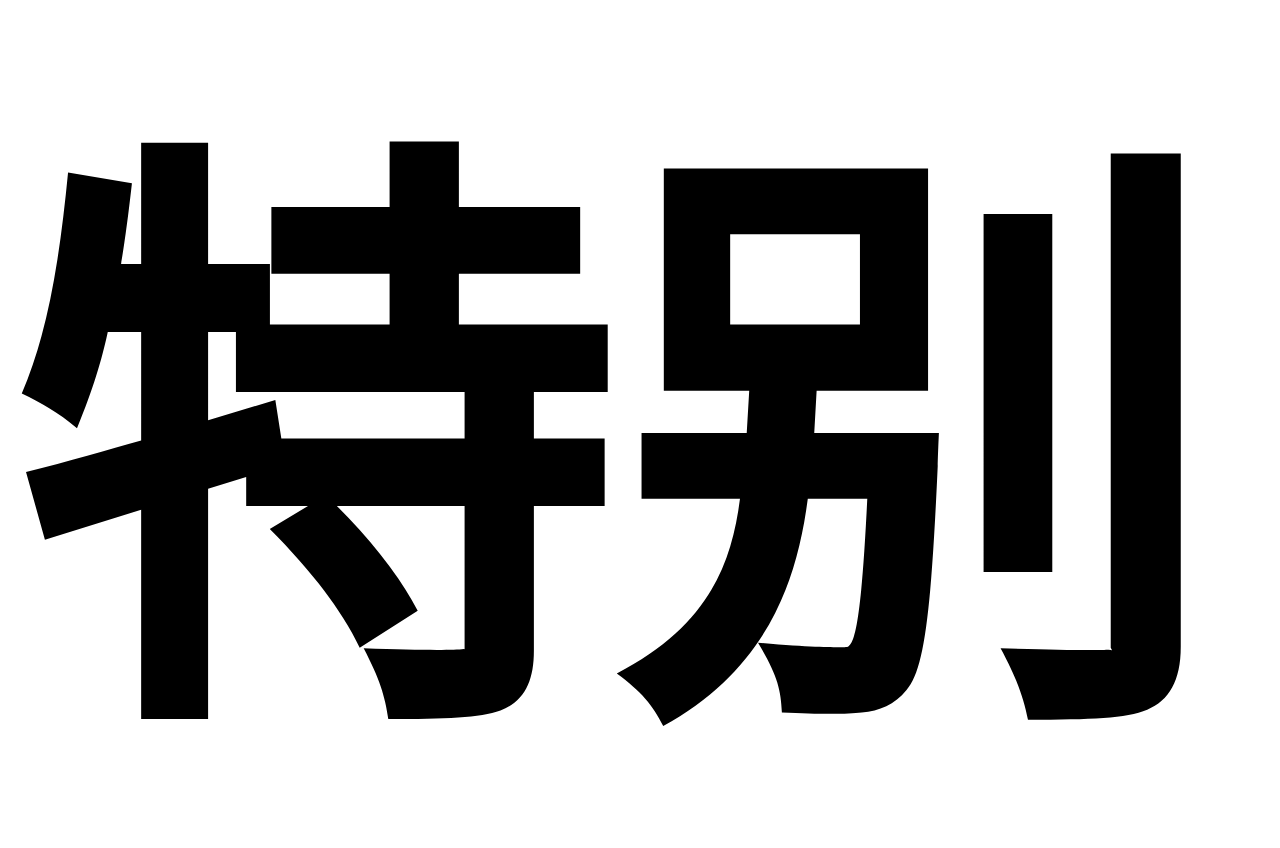
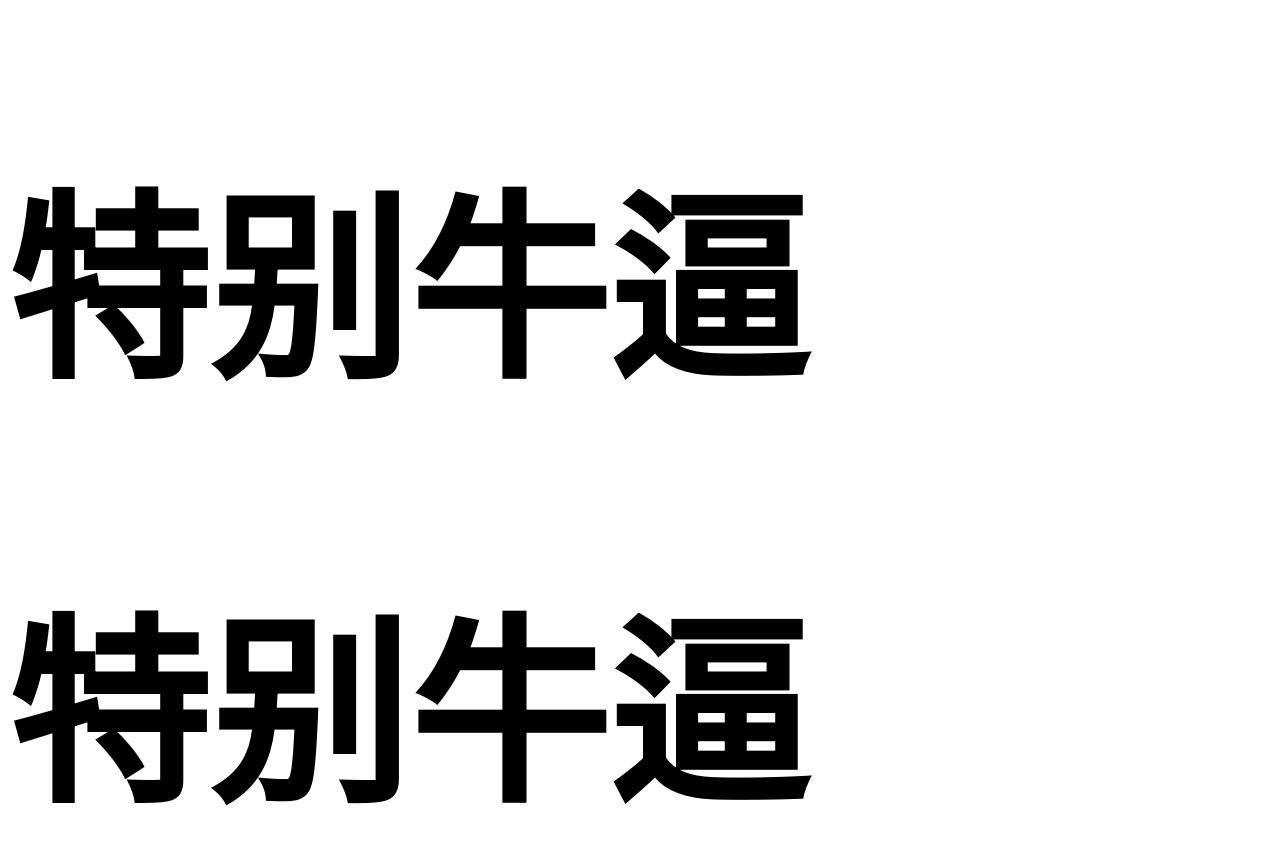
Before and after one commit to Echo974618105/-, a plain HTML site: page index.html in a window 1280 px wide. Shown: the part 427-1275 px from the top of the page. Drawn offline with Linux system fonts and the light colour scheme.

Commit message:
添加了俩牛逼

```diff
--- a/index.html
+++ b/index.html
@@ -2,7 +2,7 @@
  * @Author: Echo974618105 974618105@qq.com
  * @Date: 2022-06-20 11:18:34
  * @LastEditors: Echo974618105 974618105@qq.com
- * @LastEditTime: 2022-06-21 14:22:33
+ * @LastEditTime: 2022-06-21 14:46:39
  * @FilePath: \前端d:\Users\zmh\就业班\案例练习\git\day01\pro1.html
  * @Description: 这是默认设置,请设置`customMade`, 打开koroFileHeader查看配置 进行设置: https://github.com/OBKoro1/koro1FileHeader/wiki/%E9%85%8D%E7%BD%AE
 -->
@@ -16,13 +16,15 @@
     <title>Document</title>
     <style>
         h1 {
-            font-size: 600px;
+            font-size: 200px;
         }
     </style>
 </head>
 
 <body>
     <h1>特别牛逼</h1>
+    <h1>特别牛逼</h1>
+    <h1>特别牛逼</h1>
 </body>
 
 </html>
```
